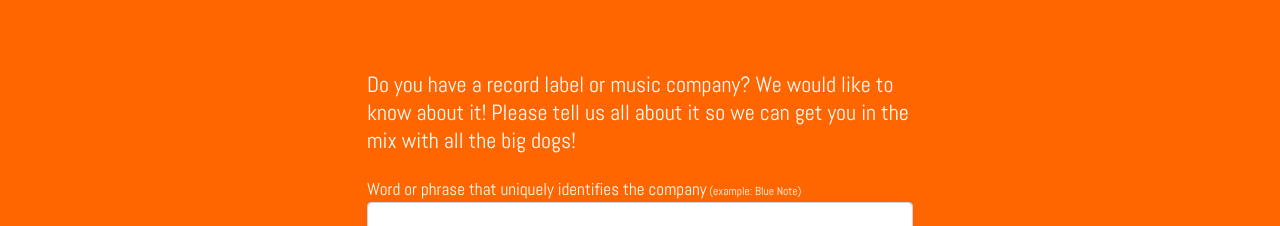
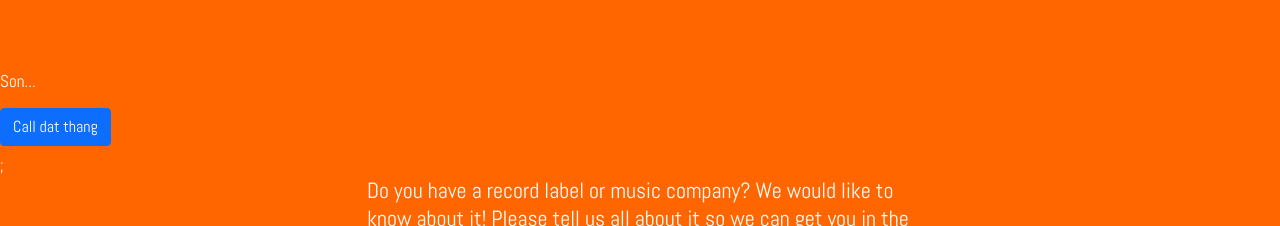
Before and after one commit to Juxce/tuneage-react-label-backstop, a React (Create React App) app: page / in a window 1280 px wide. Shown: the part 234-460 px from the top of the page. Built offline with nearby package versions, Linux system fonts and the light colour scheme; no server answers; a web font is replaced by a local one.

Commit message:
Created custom hook for calling API GETs with authorization tooken from Auth0

```diff
--- a/src/App.js
+++ b/src/App.js
@@ -2,6 +2,7 @@ import logo from './assets/juxcespinner100.gif';
 import './App.css';
 import { Container, Row, Col } from 'reactstrap';
 import { NavBar, LabelBackstop, JuxceSeparator } from './components';
+import GetTokenBruh from './components/test-auth-call';
 
 function App() {
   return (
@@ -21,6 +22,7 @@ function App() {
           </Col>
         </Row>
       </Container>
+      <GetTokenBruh />
       <LabelBackstop />
     </div>
   );
--- a/src/components/LabelBackstop.js
+++ b/src/components/LabelBackstop.js
@@ -267,6 +267,11 @@ export default class LabelBackstop extends React.Component {
       .catch((err) => {
         console.error(err);
       });
+
+    // const { data } = useFetchGet('/api/LabelApprovals_GetAllDocuments');
+    // this.setState({
+    //   approvals: data,
+    // });
   }
 
   handleSubmission(shortName) {
--- /dev/null
+++ b/src/components/test-auth-call.js
@@ -0,0 +1,45 @@
+import React, { useState } from 'react';
+import { useAuth0 } from '@auth0/auth0-react';
+
+const GetTokenBruh = () => {
+  const [thang, setThang] = useState('');
+  const { getAccessTokenSilently } = useAuth0();
+  const callTheApiBroo = async () => {
+    try {
+      const token = await getAccessTokenSilently();
+
+      const response = await fetch('/api/LabelApprovals_GetAllDocuments', {
+        method: 'GET',
+        headers: {
+          'content-type': 'application/json',
+          Authorization: `Bearer ${token}`,
+        },
+      })
+        .then((response) => response.json())
+        .then((response) => {
+          setThang('al' + JSON.stringify(response));
+        })
+        .catch((err) => {
+          console.error(err);
+        });
+    } catch (error) {
+      setThang(error.message);
+    }
+  };
+
+  return (
+    <div>
+      <p>Son...</p>
+      <button
+        type="button"
+        className="btn btn-primary"
+        onClick={callTheApiBroo}
+      >
+        Call dat thang
+      </button>
+      <h1>{thang}</h1>;
+    </div>
+  );
+};
+
+export default GetTokenBruh;
```
Also changed, not shown: src/components/label-backstop.js (added, +11 -0 lines), src/hooks/useFetchGet.js (added, +27 -0 lines).
